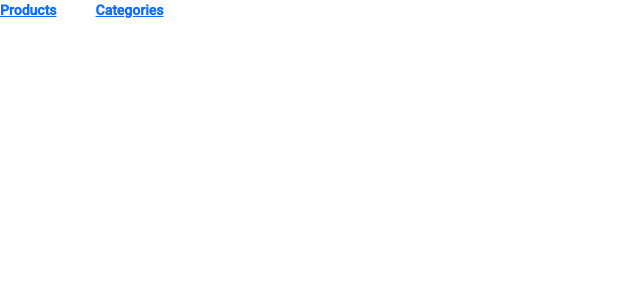
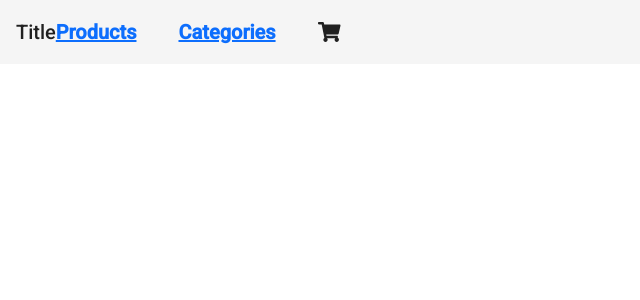
Before and after one commit to dthomason224/Spice_Shop_Frontend, an Angular app: page / in a window 1280 px wide. Shown: the top 300 px of the page, without its empty margins (0-640 px from the left). Built offline with nearby package versions, Linux system fonts and the light colour scheme.

Commit message:
add styling to nav and list of products

```diff
--- a/package.json
+++ b/package.json
@@ -15,12 +15,16 @@
     "@angular/common": "~13.2.0",
     "@angular/compiler": "~13.2.0",
     "@angular/core": "~13.2.0",
+    "@angular/flex-layout": "^13.0.0-beta.38",
     "@angular/forms": "~13.2.0",
     "@angular/localize": "~13.2.0",
     "@angular/material": "^13.2.4",
     "@angular/platform-browser": "~13.2.0",
     "@angular/platform-browser-dynamic": "~13.2.0",
     "@angular/router": "~13.2.0",
+    "@fortawesome/angular-fontawesome": "^0.10.1",
+    "@fortawesome/fontawesome-svg-core": "~1.2.36",
+    "@fortawesome/free-solid-svg-icons": "^5.15.4",
     "@ng-bootstrap/ng-bootstrap": "^12.0.0",
     "@popperjs/core": "^2.10.2",
     "bootstrap": "^5.1.3",
--- a/src/app/nav-bar/nav-bar.component.html
+++ b/src/app/nav-bar/nav-bar.component.html
@@ -1,3 +1,5 @@
+<mat-toolbar>
+  <span>Title</span>
   <button #navToggle (click)="open()" class="nav-toggle" aria-controls="navigation" aria-expanded="false"></button>
 
   <nav>
@@ -12,7 +14,11 @@
           Categories
         </a>
       </li>
+      <li>
+        <fa-icon [icon]="faShoppingCart" ></fa-icon>
+      </li>
     </ul>
   </nav>
+</mat-toolbar>
 
 <router-outlet></router-outlet>
--- a/src/app/nav-bar/nav-bar.component.ts
+++ b/src/app/nav-bar/nav-bar.component.ts
@@ -1,11 +1,13 @@
 import { Component, ElementRef, OnInit, ViewChild } from '@angular/core';
-
+import { faShoppingCart } from "@fortawesome/free-solid-svg-icons";
 @Component({
   selector: 'app-nav-bar',
   templateUrl: './nav-bar.component.html',
   styleUrls: ['./nav-bar.component.css']
 })
 export class NavBarComponent implements OnInit {
+  faShoppingCart = faShoppingCart;
+
   // @ViewChild('nav') navRef: ElementRef;
   // @ViewChild('navToggle') navToggle: ElementRef;
 
--- a/src/app/product-by-category/product-by-category.component.css
+++ b/src/app/product-by-category/product-by-category.component.css
@@ -0,0 +1,26 @@
+.products {
+  padding: 16px;
+}
+
+.flex {
+  display: flex;
+}
+
+mat-card {
+  width: 300px;
+  text-align: center;
+}
+
+mat-card img {
+  object-fit: cover;
+  object-position: center;
+  width: 100%;
+  height: 80%;
+  max-height: 200px;
+}
+
+@media (max-width: 35em) {
+  #product-list {
+    flex-direction: column;
+  }
+}
--- a/src/app/product-by-category/product-by-category.component.html
+++ b/src/app/product-by-category/product-by-category.component.html
@@ -1,8 +1,8 @@
-<div>
-  <div *ngFor="let product of products">
+<div class="products">
+  <div fxLayout="row wrap" fxLayoutGap="16px grid" fxLayoutAlign="stretch">
+    <div fxFlex="25%" fxFlex.xs="100%" fxFlex.sm="33%" *ngFor="let product of products">
       <mat-card class="">
         <mat-card-header>
-        <div mat-card-avatar class="example-header-image"></div>
           <mat-card-title>{{ product.name }}</mat-card-title>
         </mat-card-header>
         <img mat-card-image src="{{ product.image }}" alt="">
@@ -12,3 +12,4 @@
       </mat-card>
     </div>
   </div>
+</div>
```
Also changed, not shown: src/app/app.module.ts (+9 -2 lines), 1 other file (tests, documents, lock files or other folders). Lines whose indentation alone changed are shown as unchanged.
